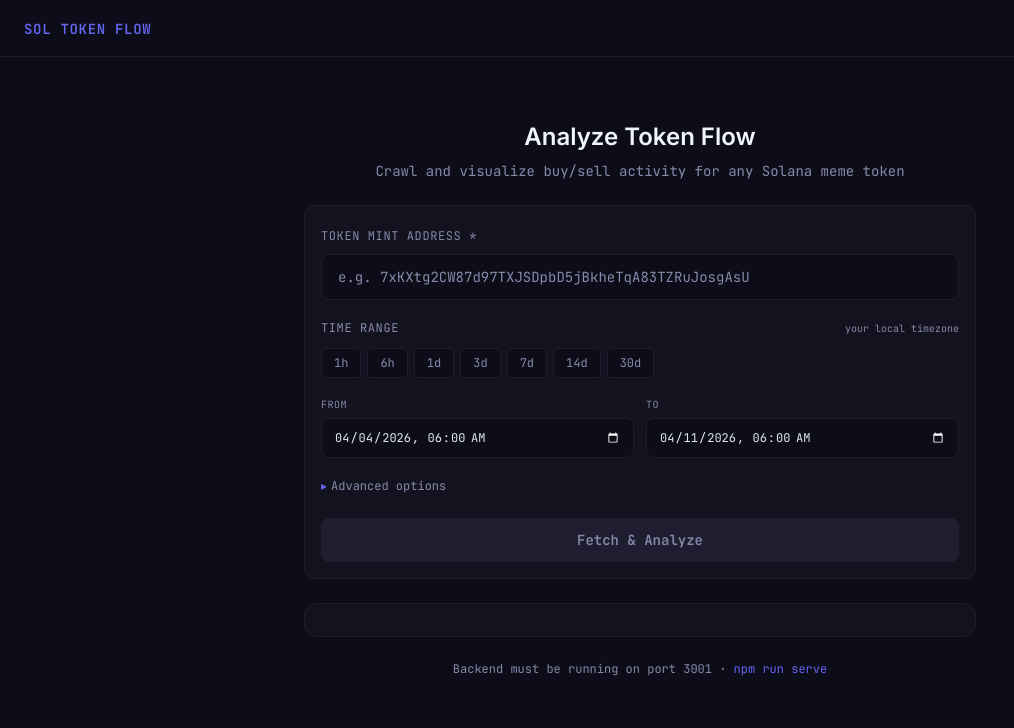
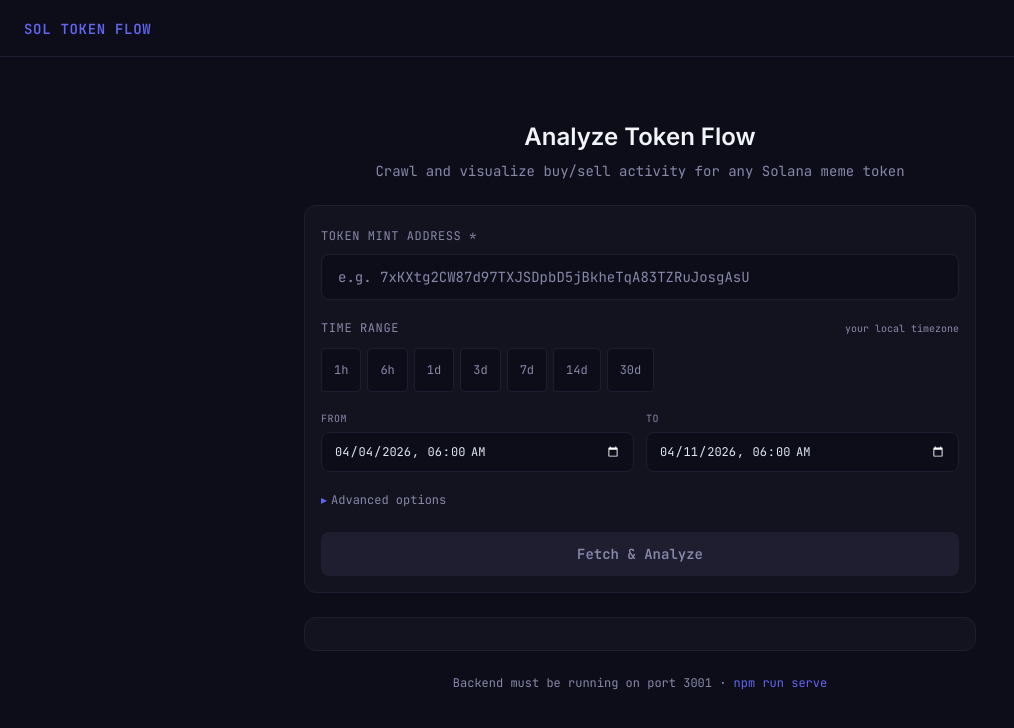
Before and after one commit to non-contextual/my-token-flow-panel, a React (Vite) app in the folder frontend/: page / in a window 1280 px wide. Shown: the top 728 px of the page, without its empty margins (0-1014 px from the left). Built offline with nearby package versions, Linux system fonts and the light colour scheme; the HTML template or start-up script is replaced by a standard one.

Commit message:
style(design): F-001+F-002 — preset buttons min-h 44px + focus-visible ring

```diff
--- a/frontend/src/components/FetchForm.tsx
+++ b/frontend/src/components/FetchForm.tsx
@@ -230,9 +230,10 @@ export default function FetchForm({ initialMint = '', initialSince, initialUntil
                     key={p.label}
                     onClick={() => applyPreset(p.seconds)}
                     disabled={isFetching}
-                    className="px-3 py-1.5 rounded font-mono text-xs border transition-colors
+                    className="px-3 py-2.5 min-h-[44px] rounded font-mono text-xs border transition-colors
                                bg-surface border-border text-muted
-                               hover:border-accent hover:text-slate-200 disabled:opacity-40"
+                               hover:border-accent hover:text-slate-200 disabled:opacity-40
+                               focus-visible:outline-none focus-visible:ring-2 focus-visible:ring-accent focus-visible:ring-offset-1 focus-visible:ring-offset-surface"
                   >
                     {p.label}
                   </button>
```
